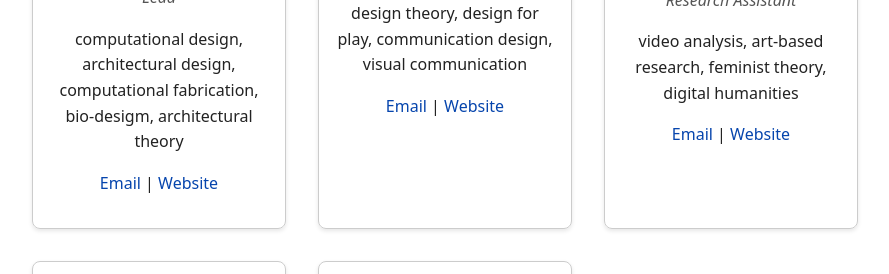
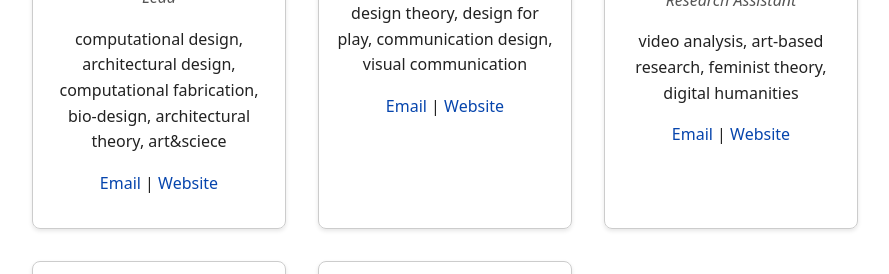
Before and after one commit to anqua/at-a, a Jekyll site: the page built from people.md, in a window 1280 px wide, cut to the strip 334-608 px from the top of the page. Shown: the whole strip, without its empty margins (158-1047 px from the left). Built offline with Jekyll 4.4.1, drawn with Linux system fonts in a browser that asks for light colours.

Commit message:
Update people.yml

```diff
--- a/_data/people.yml
+++ b/_data/people.yml
@@ -3,7 +3,7 @@
   photo: /at-a/assets/images/anca.jpg
   email: ancahorvath@hkust-gz.edu.cn
   website: https://ancah.myportfolio.com/
-  research: "computational design, architectural design, computational fabrication, bio-desigm, architectural theory"
+  research: "computational design, architectural design, computational fabrication, bio-design, architectural theory, art&sciece"
 
 - name: Yunwei Li | 李昀蔚
   role: Research Assistant
```
